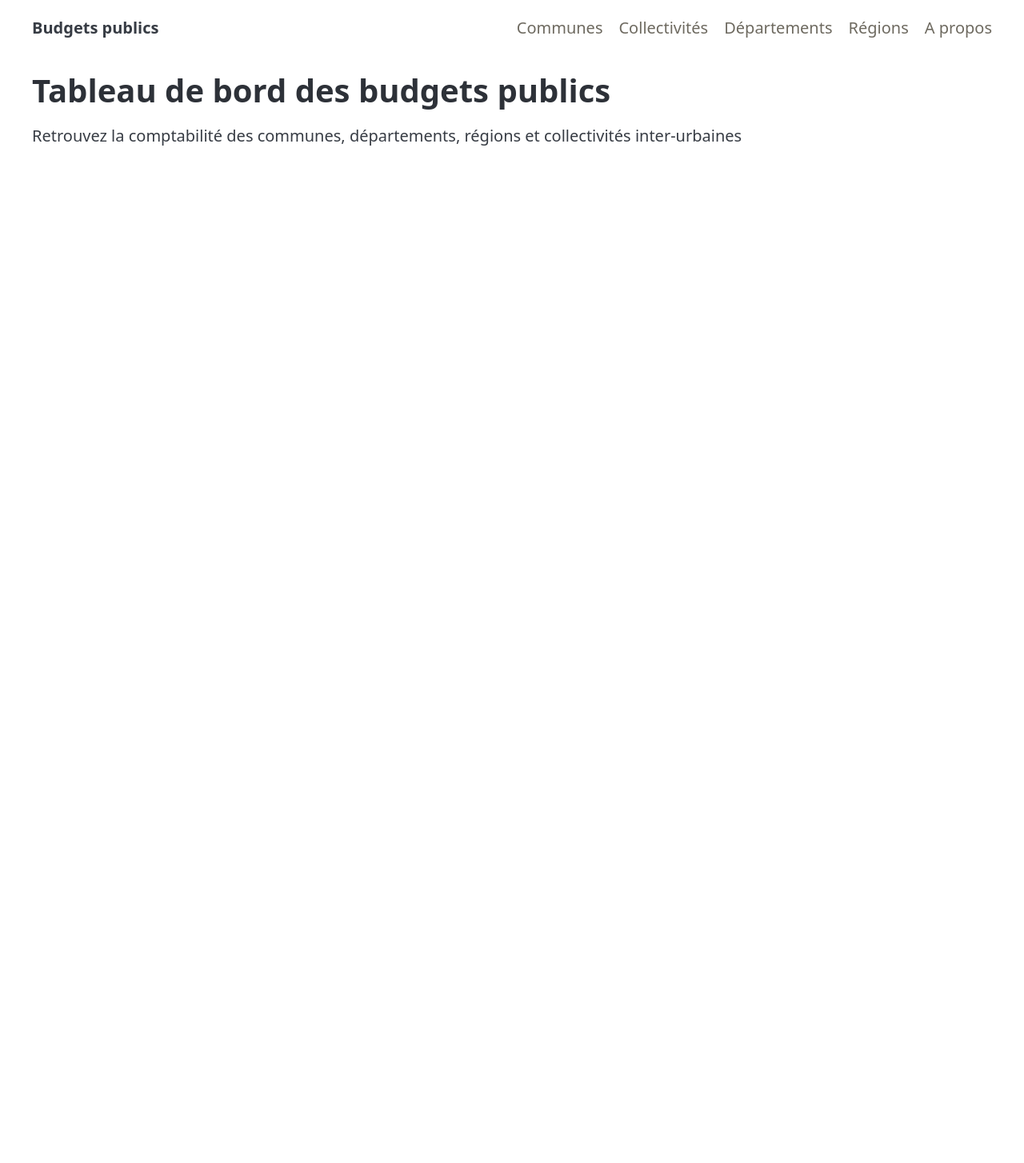
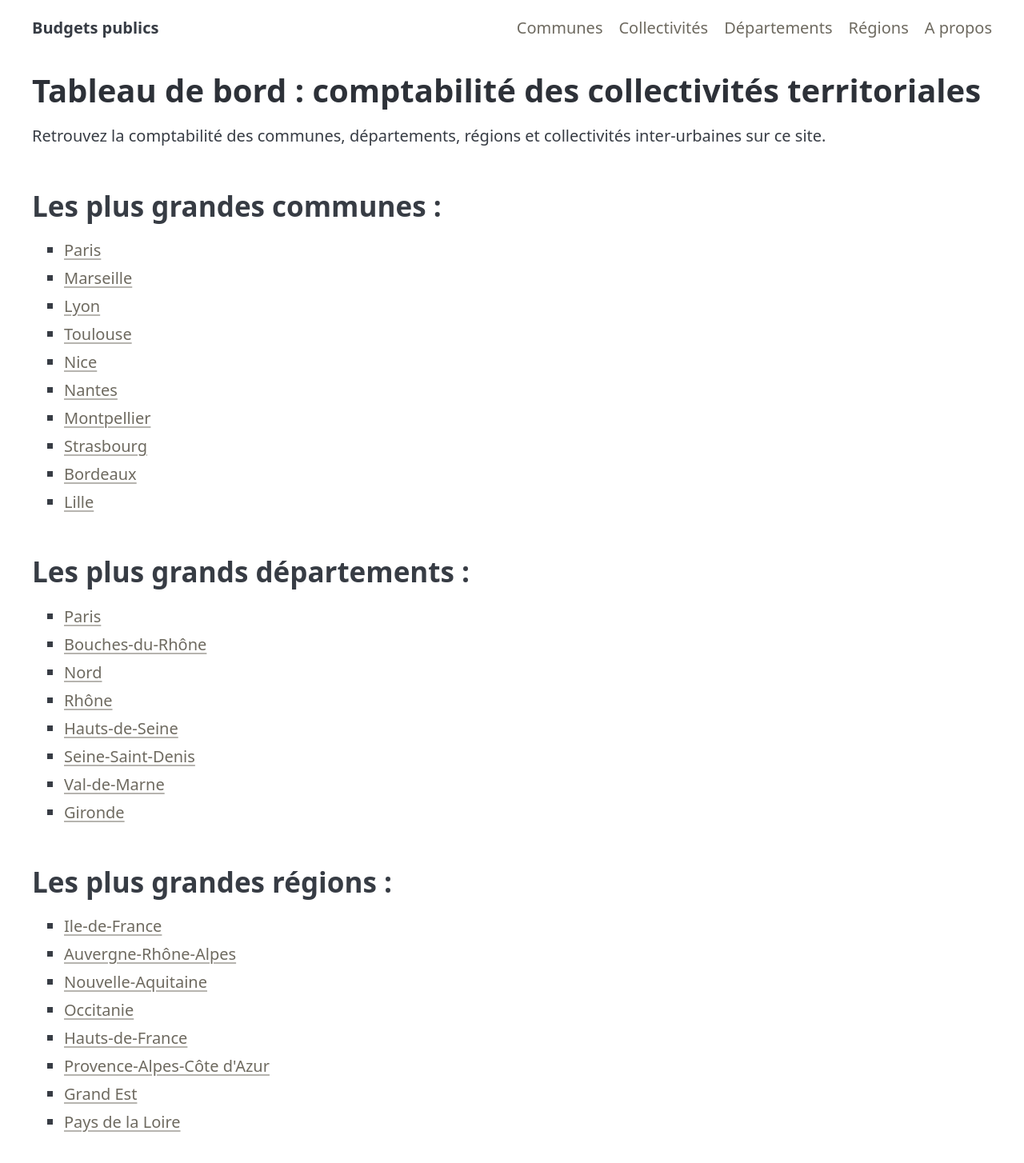
Before and after one commit to abauzac/budgets-publics, a Next.js app: page / in a window 1280 px wide. Shown: the top 1454 px of the page at 80% size. Before the commit the page ends 800 px from the top, so only its background shows below. Built offline with nearby package versions, Linux system fonts and the light colour scheme.

Commit message:
Page accueil liste collectivités

```diff
--- a/src/app/page.tsx
+++ b/src/app/page.tsx
@@ -4,8 +4,48 @@ export default function Home() {
 
   return (
     <>
-      <h1>Tableau de bord des budgets publics</h1>
-      <p>Retrouvez la comptabilité des communes, départements, régions et collectivités inter-urbaines</p>
+      <h1>Tableau de bord : comptabilité des collectivités territoriales</h1>
+      <p>Retrouvez la comptabilité des communes, départements, régions et collectivités inter-urbaines sur ce site.</p>
+
+      <h2>Les plus grandes communes :</h2>
+
+      <ul>
+        <li><a href="/budgets/communes?commune=75056">Paris</a></li>
+        <li><a href="/budgets/communes?commune=13055">Marseille</a></li>
+        <li><a href="/budgets/communes?commune=69123">Lyon</a></li>
+        <li><a href="/budgets/communes?commune=31555">Toulouse</a></li>
+        <li><a href="/budgets/communes?commune=06088">Nice</a></li>
+        <li><a href="/budgets/communes?commune=44109">Nantes</a></li>
+        <li><a href="/budgets/communes?commune=34172">Montpellier</a></li>
+        <li><a href="/budgets/communes?commune=67482">Strasbourg</a></li>
+        <li><a href="/budgets/communes?commune=33063">Bordeaux</a></li>
+        <li><a href="/budgets/communes?commune=59350">Lille</a></li>
+      </ul>
+
+      <h2>Les plus grands départements :</h2>
+      <ul>
+        <li><a href="/budgets/departements?departement=75">Paris</a></li>
+        <li><a href="/budgets/departements?departement=13">Bouches-du-Rhône</a></li>
+        <li><a href="/budgets/departements?departement=59">Nord</a></li>
+        <li><a href="/budgets/departements?departement=69">Rhône</a></li>
+        <li><a href="/budgets/departements?departement=92">Hauts-de-Seine</a></li>
+        <li><a href="/budgets/departements?departement=93">Seine-Saint-Denis</a></li>
+        <li><a href="/budgets/departements?departement=94">Val-de-Marne</a></li>
+        <li><a href="/budgets/departements?departement=33">Gironde</a></li>
+      </ul>
+
+      <h2>Les plus grandes régions :</h2>
+      <ul>
+        <li><a href="/budgets/regions?region=11">Ile-de-France</a></li>
+        <li><a href="/budgets/regions?region=84">Auvergne-Rhône-Alpes</a></li>
+        <li><a href="/budgets/regions?region=75">Nouvelle-Aquitaine</a></li>
+        <li><a href="/budgets/regions?region=76">Occitanie</a></li>
+        <li><a href="/budgets/regions?region=32">Hauts-de-France</a></li>
+        <li><a href="/budgets/regions?region=93">Provence-Alpes-Côte d'Azur</a></li>
+        <li><a href="/budgets/regions?region=44">Grand Est</a></li>
+        <li><a href="/budgets/regions?region=52">Pays de la Loire</a></li>
+      </ul>
+
     </>
   );
 }
```
